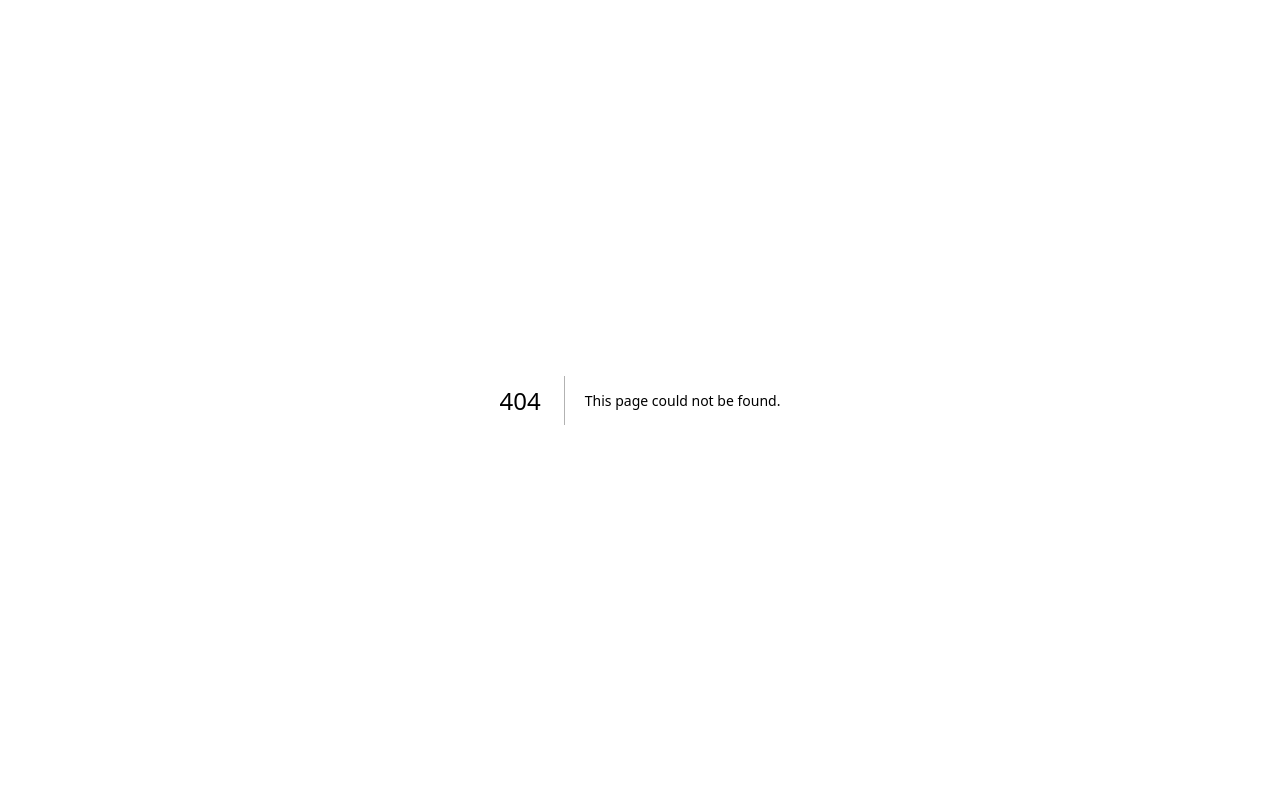
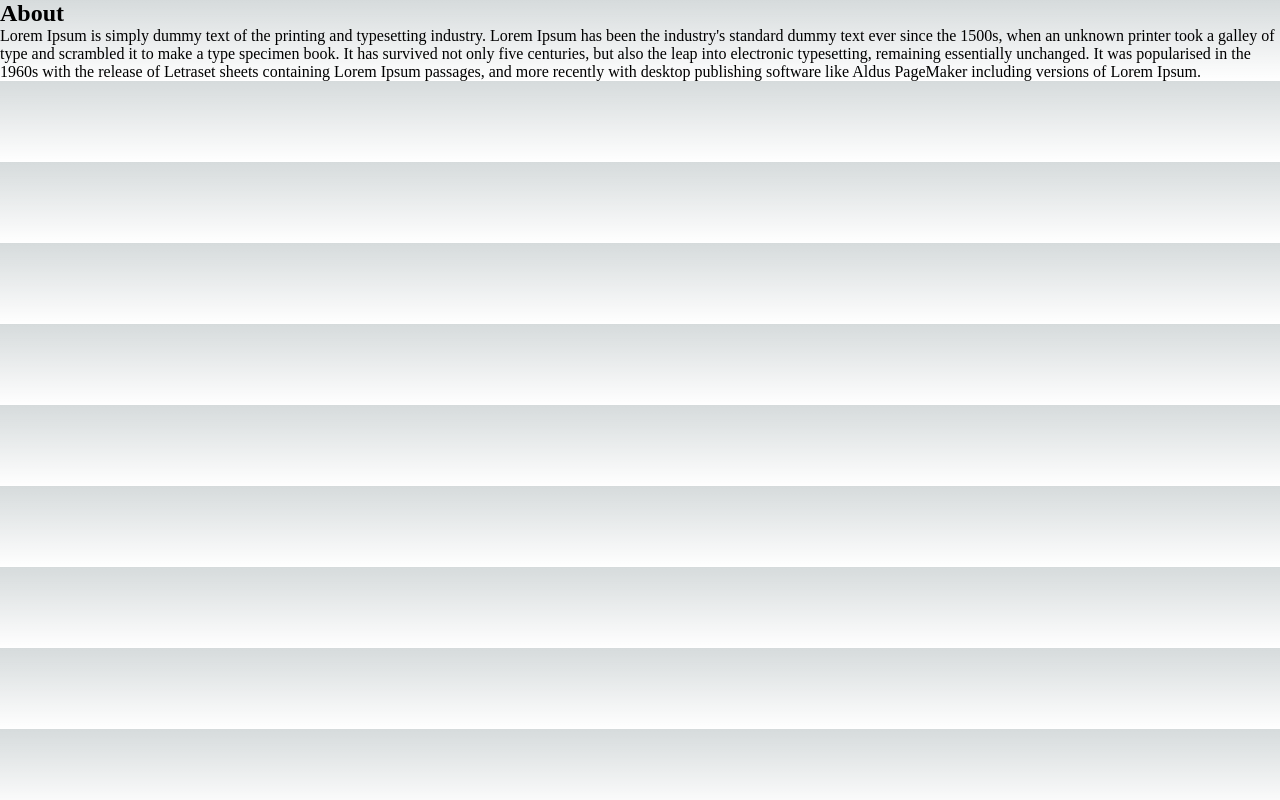
Before and after one commit to Plofland/idstprojects, a Next.js app: page /about in a window 1280 px wide. Before the commit this address had no page. Built offline with nearby package versions, Linux system fonts and the light colour scheme.

Commit message:
add about & projects pages, add rounting to these pages

```diff
--- /dev/null
+++ b/src/pages/about/index.js
@@ -0,0 +1,27 @@
+import React from 'react';
+
+const About = () => {
+	return (
+		<div>
+			<h2>About</h2>
+			<p>
+				Lorem Ipsum is simply dummy text of the
+				printing and typesetting industry. Lorem
+				Ipsum has been the industry's standard dummy
+				text ever since the 1500s, when an unknown
+				printer took a galley of type and scrambled
+				it to make a type specimen book. It has
+				survived not only five centuries, but also
+				the leap into electronic typesetting,
+				remaining essentially unchanged. It was
+				popularised in the 1960s with the release of
+				Letraset sheets containing Lorem Ipsum
+				passages, and more recently with desktop
+				publishing software like Aldus PageMaker
+				including versions of Lorem Ipsum.
+			</p>
+		</div>
+	);
+};
+
+export default About
```
Also changed, not shown: src/pages/index.js (+8 -31 lines), src/pages/projects.js (added, +9 -0 lines).
